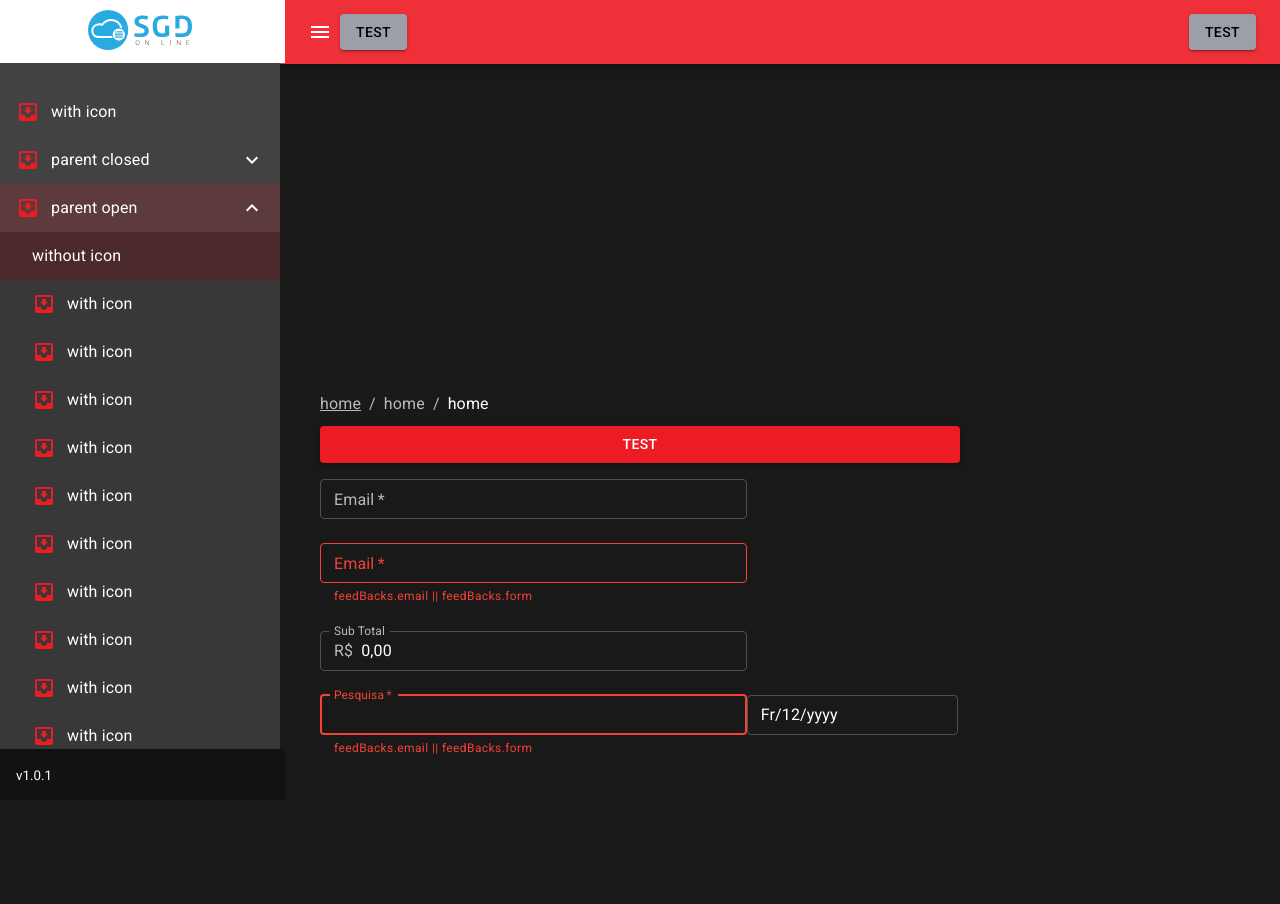
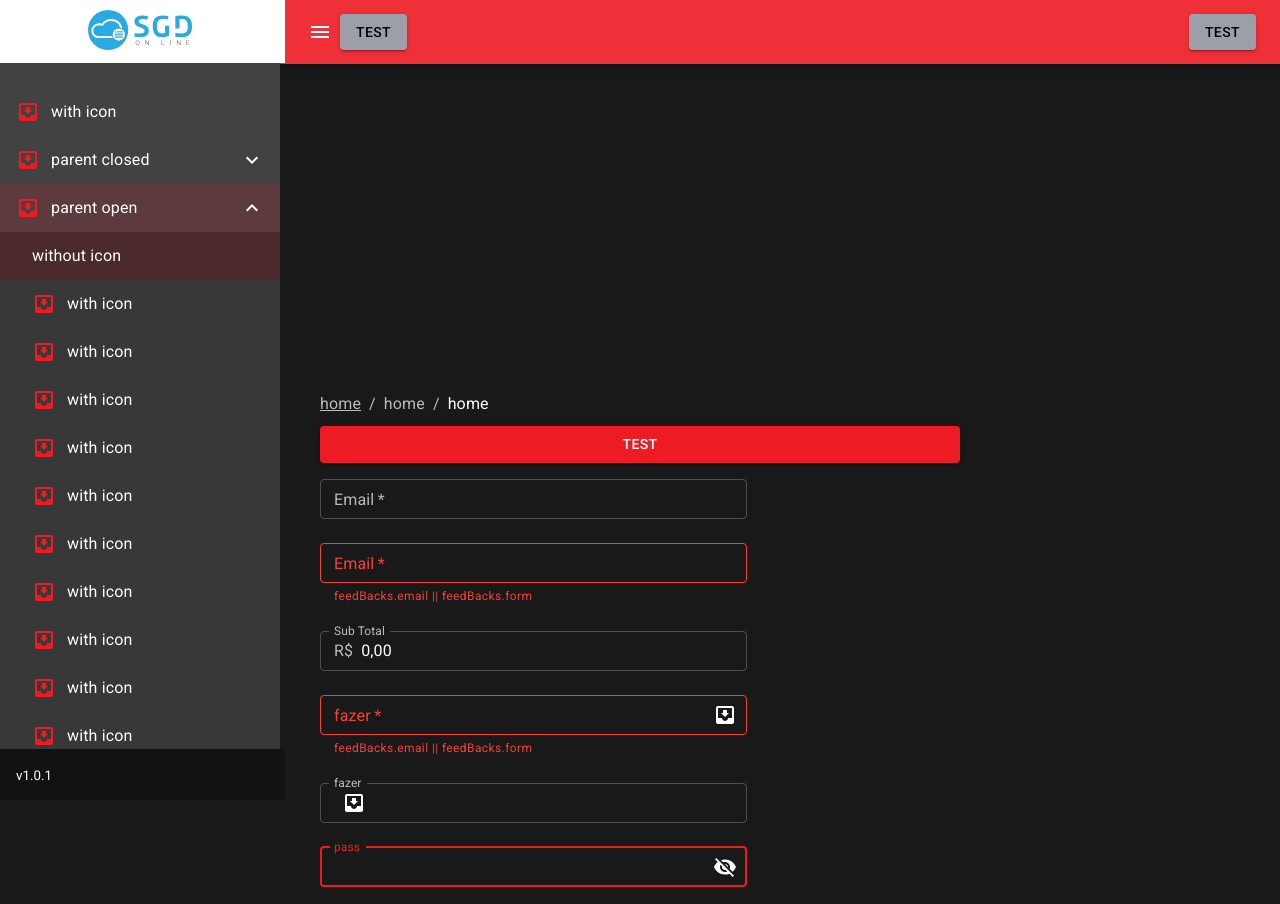
Before and after one commit to J-Meira/mui-theme, a React (Create React App) app: page / in a window 1280 px wide. Shown: the top 904 px of the page. Built offline with nearby package versions, Linux system fonts and the light colour scheme.

Commit message:
password and select input add

```diff
--- a/src/App.tsx
+++ b/src/App.tsx
@@ -11,8 +11,6 @@ import BreadcrumbBar from './components/BreadcrumbBar';
 import Button from './components/Button';
 import Grid from '@mui/material/Grid';
 import Input from './components/Input';
-import Search from './components/Input/Search';
-import DateTime from './components/Input/DateTime';
 
 const topFilms = [
   { title: "The Shawshank Redemption", year: 1994 },
@@ -256,10 +254,10 @@ const App = () => {
               required
             />
             <Input
-              id='email'
+              id='email2'
               label='Email'
-              type='email'
-              name='email'
+              type='email2'
+              name='email2'
               //autoFocus
               required
               error={true}
@@ -271,7 +269,51 @@ const App = () => {
               name='subTotal'
               model='currency'
               value='0,00'
-              //autoFocus
+            //autoFocus
+            />
+            <Input
+              id='action'
+              label='fazer'
+              name='action'
+              model='icon'
+              action={() => console.log('test')}
+              icon={<InboxIcon/>}
+            //autoFocus
+              required
+              error={true}
+              helperText={'feedBacks.email || feedBacks.form'}
+
+            />
+            <Input
+              id='action'
+              label='fazer'
+              name='action'
+              model='icon'
+              start={true}
+              action={() => console.log('test')}
+              icon={<InboxIcon/>}
+            />
+            <Input
+              id='password'
+              label='pass'
+              name='password'
+              model='password'
+              autoFocus
+              //required
+              //error={true}
+              //helperText={'feedBacks.email || feedBacks.form'}
+
+            />
+            <Input
+              id='select'
+              label='select'
+              name='select'
+              model='select'
+              list={[{value:0, label:'qwqw'}]}
+              //required
+              //error={true}
+              //helperText={'feedBacks.email || feedBacks.form'}
+
             />
             <Input<{ title: string; year: number }>
               id='Pesquisa'
@@ -280,16 +322,16 @@ const App = () => {
               model='search'
               options={topFilms}
               selectValue='title'
-              autoFocus
+              creatable={true}
+              //autoFocus
               required
               error={true}
               helperText={'feedBacks.email || feedBacks.form'}
 
             />
 
-            <DateTime<Dayjs, Dayjs>
 
-            />
+
           </Grid>
         </div>
       </MultiProvider>
--- a/src/components/Input/Basic.tsx
+++ b/src/components/Input/Basic.tsx
@@ -3,10 +3,10 @@ import TextField, { TextFieldProps } from '@mui/material/TextField';
 
 type BasicProps = GridProps & TextFieldProps;
 
-const Basic = ({ helperText, xs, sm, md, lg, error, ...params }: BasicProps) => (
+const Basic = ({ helperText, xs, sm, md, lg, error, variant, ...params }: BasicProps) => (
   <Grid item xs={xs} sm={sm} md={md} lg={lg}>
     <TextField
-      variant='outlined'
+      variant={variant}
       margin='normal'
       fullWidth
       size='small'
--- a/src/components/Input/DateTime.tsx
+++ b/src/components/Input/DateTime.tsx
@@ -1,24 +1,26 @@
 import * as React from 'react';
-import { Dayjs } from 'dayjs';
-import { DatePicker, DatePickerProps } from '@mui/x-date-pickers/DatePicker';
-import { TextField } from '@mui/material';
+// import { Dayjs } from 'dayjs';
+// import { DatePicker, DatePickerProps } from '@mui/x-date-pickers/DatePicker';
+// import { TextField } from '@mui/material';
 import Grid, { GridProps } from '@mui/material/Grid';
 import { TextFieldProps } from '@mui/material/TextField';
-import { DateTimePickerProps } from '@mui/x-date-pickers';
+// import { DateTimePickerProps } from '@mui/x-date-pickers';
 
-export interface DateTimeMyProps {
-  time?: boolean
-}
+// export interface DateTimeMyProps extends Partial<DatePickerProps> {
+//   time?: boolean
+// }
 
-type DateTimeProps<TInputDate, TDate = TInputDate> = GridProps & TextFieldProps & DateTimeMyProps & DateTimePickerProps<TInputDate, TDate>;
+type DateTimeProps = GridProps & TextFieldProps;// & DateTimeMyProps;
 
-const DateTime = <TInputDate, TDate = TInputDate>({ helperText, error, time, value, onChange, disabled, xs, sm, md, lg, ...params }: DateTimeProps<TInputDate, TDate>) => (
+const DateTime = ({ helperText, error,
+  //time,
+  value, onChange, disabled, xs, sm, md, lg, ...params }: DateTimeProps) => (
   <Grid item xs={xs} sm={sm} md={md} lg={lg}>
-    <DatePicker
+    {/* <DatePicker
       inputFormat={time ? 'dd/MM/yyyy HH:mm' : 'dd/MM/yyyy'}
-      //autoOk={true}
-      //variant='dialog'
-      //showTodayButton={true}
+      autoOk={true}
+      variant='dialog'
+      showTodayButton={true}
       value={value}
       mask={time ? '__/__/____ __:__' : '__/__/____'}
       onChange={onChange}
@@ -35,7 +37,7 @@ const DateTime = <TInputDate, TDate = TInputDate>({ helperText, error, time, val
           {...params}
         />
       }
-    />
+    /> */}
   </Grid>
 );
 
--- a/src/components/Input/Icon.tsx
+++ b/src/components/Input/Icon.tsx
@@ -8,39 +8,52 @@ import {
   FormHelperText,
   FormControl,
   OutlinedInputProps,
-  InputAdornmentTypeMap,
-  IconButtonTypeMap,
 } from '@mui/material';
 import Grid, { GridProps } from '@mui/material/Grid';
 import { TextFieldProps } from '@mui/material/TextField';
-import { ExtendButtonBase, ButtonBaseTypeMap } from '@mui/material/ButtonBase';
 
+export interface IconProps {
+  icon?: React.ReactNode,
+  action?: (params: any) => any,
+  start?: boolean;
+}
 
+const defaultProps: IconProps = {
+  start: false
+}
 
-type IconPropsEx = OutlinedInputProps & GridProps & TextFieldProps;
+const Adornment = ({ icon, action, start }: IconProps) => (
+  <InputAdornment position={start ? 'start' : 'end'}>
+    <IconButton
+      aria-label='input button action'
+      onClick={action}
+      edge={start ? false : 'end'}
+      tabIndex={-1}
+    >
+      {icon}
+    </IconButton>
+  </InputAdornment>
+);
 
-const Icon = ({ label, helperText, error, required, name, xs, sm, md, lg, ...params }: IconPropsEx) => {
+type IconPropsEx = OutlinedInputProps & GridProps & TextFieldProps & IconProps;
 
-  return (
+const Icon = ({
+  label, helperText, error, required, name, action,
+  variant, icon, start, xs, sm, md, lg, ...params
+}: IconPropsEx) => (
   <Grid item xs={xs} sm={sm} md={md} lg={lg}>
-      <FormControl variant='outlined' margin='normal' fullWidth error={error} required={required}
-        size='small' >
+    <FormControl
+      variant={variant}
+      margin='normal'
+      fullWidth
+      error={error}
+      required={required}
+      size='small'
+    >
       <InputLabel htmlFor={name}>{label}</InputLabel>
       <OutlinedInput
-          type='text'
-          endAdornment={
-            <InputAdornment position='end'>
-              {/* <IconButton
-                aria-label='input button action'
-                //onClick={action}
-                //onMouseDown={handleMouseDownPassword}
-                edge='end'
-                tabindex="-1"
-              >
-                {children}
-              </IconButton> */}
-            </InputAdornment>
-          }
+        startAdornment={start && <Adornment icon={icon} action={action} start={start} />}
+        endAdornment={!start && <Adornment icon={icon} action={action} start={start} />}
         label={label}
         name={name}
         {...params}
@@ -51,5 +64,7 @@ const Icon = ({ label, helperText, error, required, name, xs, sm, md, lg, ...par
     </FormControl>
   </Grid>
 );
-}
+
+Icon.defaultProps = defaultProps;
+
 export default Icon;
--- /dev/null
+++ b/src/components/Input/Password.tsx
@@ -0,0 +1,64 @@
+import React, { useState } from 'react';
+
+import {
+  IconButton,
+  OutlinedInput,
+  InputLabel,
+  InputAdornment,
+  FormHelperText,
+  FormControl,
+  OutlinedInputProps,
+} from '@mui/material';
+import Grid, { GridProps } from '@mui/material/Grid';
+import { TextFieldProps } from '@mui/material/TextField';
+import { Visibility, VisibilityOff } from '@mui/icons-material';
+
+type PasswordProps = OutlinedInputProps & GridProps & TextFieldProps;
+
+const Password = ({
+  label, helperText, error, required, name, variant,
+  xs, sm, md, lg, ...params
+}: PasswordProps) => {
+  const [showPassword, setshowPassword] = useState<boolean>(false);
+
+  const handleClickShowPassword = () => {
+    setshowPassword(!showPassword);
+  };
+
+  return (
+    <Grid item xs={xs} sm={sm} md={md} lg={lg}>
+      <FormControl
+        variant={variant}
+        margin='normal'
+        fullWidth
+        error={error}
+        required={required}
+        size='small'
+      >
+        <InputLabel htmlFor={name}>{label}</InputLabel>
+        <OutlinedInput
+          type={showPassword ? 'text' : 'password'}
+          endAdornment={
+            <InputAdornment position='end'>
+              <IconButton
+                aria-label='input button action'
+                onClick={handleClickShowPassword}
+                edge='end'
+                tabIndex={-1}
+              >
+                {showPassword ? <Visibility /> : <VisibilityOff />}
+              </IconButton>
+            </InputAdornment>
+          }
+          label={label}
+          name={name}
+          {...params}
+        />
+        {(helperText && error) && (
+          <FormHelperText>{helperText}</FormHelperText>
+        )}
+      </FormControl>
+    </Grid>
+  );
+}
+export default Password;
--- a/src/components/Input/Search.tsx
+++ b/src/components/Input/Search.tsx
@@ -12,14 +12,15 @@ export const isString = (item: any): item is string => {
 export type AutoCompleteFieldProps<T> = {
   selectValue?: keyof T;
   options?: T[];
+  creatable?: boolean
 };
 
 type SearchProps<T> = AutoCompleteFieldProps<T> & GridProps & TextFieldProps;
 
 const Search = <T extends {}>(
-  { selectValue, options, id, label,
-    helperText, onBlur, value, error, required, autoFocus, disabled, xs, sm, md, lg
-   }: SearchProps<T>,
+  { selectValue, options, id, label, creatable, helperText, onBlur, variant,
+    value, error, required, autoFocus, disabled, xs, sm, md, lg
+  }: SearchProps<T>,
 ): React.ReactElement => {
 
   const [inputValue, setInputValue] = useState('');
@@ -27,8 +28,10 @@ const Search = <T extends {}>(
   return (
     <Grid item xs={xs} sm={sm} md={md} lg={lg}>
       <Autocomplete
-        freeSolo
-        options={options||[]}
+        freeSolo={creatable}
+        handleHomeEndKeys={creatable}
+        selectOnFocus
+        options={options || []}
         fullWidth
         size='small'
         id={id}
@@ -48,7 +51,7 @@ const Search = <T extends {}>(
             required={required}
             autoFocus={autoFocus}
             margin='normal'
-            variant='outlined'
+            variant={variant}
             onBlur={onBlur}
             error={error}
             helperText={error ? helperText : undefined}
--- /dev/null
+++ b/src/components/Input/Select.tsx
@@ -0,0 +1,44 @@
+import Grid, { GridProps } from '@mui/material/Grid';
+import TextField, { TextFieldProps } from '@mui/material/TextField';
+
+export interface SelectOptionsProps {
+  value: number,
+  label: string
+}
+
+export interface SelectProps {
+  list?: SelectOptionsProps[],
+  defaultValue?: boolean
+}
+
+type SelectPropsExt = SelectProps & GridProps & TextFieldProps;
+
+const Select = ({
+  list, defaultValue, helperText,
+  xs, sm, md, lg, error, variant, ...params
+}: SelectPropsExt) => (
+  <Grid item xs={xs} sm={sm} md={md} lg={lg}>
+    <TextField
+      variant={variant}
+      margin='normal'
+      fullWidth
+      size='small'
+      error={error}
+      helperText={error ? helperText : undefined}
+      select
+      SelectProps={{ native: true }}
+      {...params}
+    >
+      {defaultValue && (
+        <option value={-1} >{defaultValue}</option>
+      )}
+      {list &&
+        list.map((op) => (
+          <option key={`${op.value}-${op.label}`} value={op.value}>{op.label}</option>
+        ))}
+    </TextField>
+  </Grid>
+);
+
+
+export default Select;
--- a/src/components/Input/index.tsx
+++ b/src/components/Input/index.tsx
@@ -4,33 +4,43 @@ import { TextFieldProps } from '@mui/material/TextField';
 import { OutlinedInputProps } from '@mui/material/OutlinedInput';
 import Basic from './Basic';
 import Currency from './Currency';
-import Icon from './Icon';
+import Icon, { IconProps } from './Icon';
 import Search, { AutoCompleteFieldProps } from './Search';
-import DateTime from './DateTime';
+import Password from './Password';
+import Select, { SelectProps } from './Select';
 
-export const defaultInputProps: GridProps = {
+export const defaultInputProps: GridProps & TextFieldProps = {
   xs: 12,
   sm: 12,
   md: 6,
   lg: 8,
+  variant: 'outlined',
 }
 
 interface InputProps {
-  model?: string,
+  model?: string
 }
 
-type InputPropsExt<T> = InputProps & OutlinedInputProps & GridProps & TextFieldProps & AutoCompleteFieldProps<T>;
+type InputPropsExt<T> =
+  InputProps &
+  OutlinedInputProps &
+  GridProps &
+  TextFieldProps &
+  AutoCompleteFieldProps<T> &
+  IconProps &
+  SelectProps
+  ;
 
 const Input = <T extends {}>({ model, ...params }: InputPropsExt<T>) => {
   switch (model) {
-    // case 'select':
-    //   return (
-    //     <Select {...params} />
-    //   );
-    // case 'password':
-    //   return (
-    //     <Password {...params} />
-    //   );
+    case 'select':
+      return (
+        <Select {...params} />
+      );
+    case 'password':
+      return (
+        <Password {...params} />
+      );
     case 'icon':
       return (
         <Icon {...params} />
```
Also changed, not shown: src/components/Input/Currency.tsx (+12 -3 lines). Lines whose indentation alone changed are shown as unchanged.
